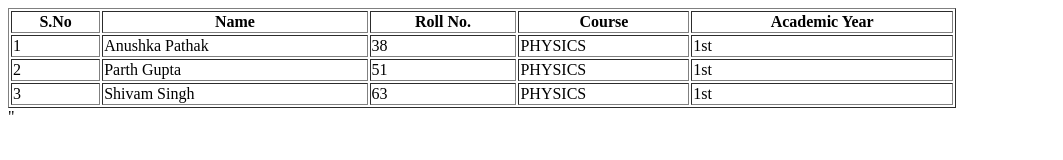
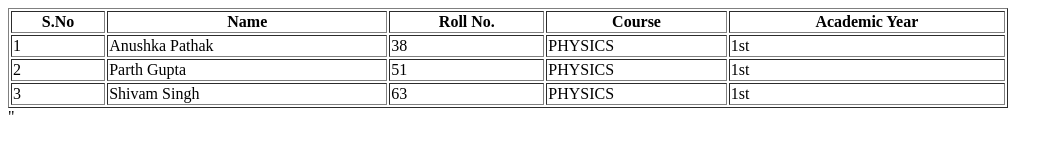
Before and after one commit to parthguptax007/python_practicals, a plain HTML site: page HTML-CSS_proj/Detail.html in a window 1280 px wide. Shown: the whole page, without its empty margins (0-1063 px from the left). Drawn offline with Linux system fonts and the light colour scheme.

Commit message:
Detail Table ver_3

```diff
--- a/HTML-CSS_proj/Detail.html
+++ b/HTML-CSS_proj/Detail.html
@@ -6,7 +6,7 @@
         </title>
     </head>
     <body>
-        <table border="1" style="width:75%";text-align:center;">
+        <table border="1" style="width:1000px";text-align:center;">
         <tr>
             <th>S.No</th>
             <th>Name</th>
```
